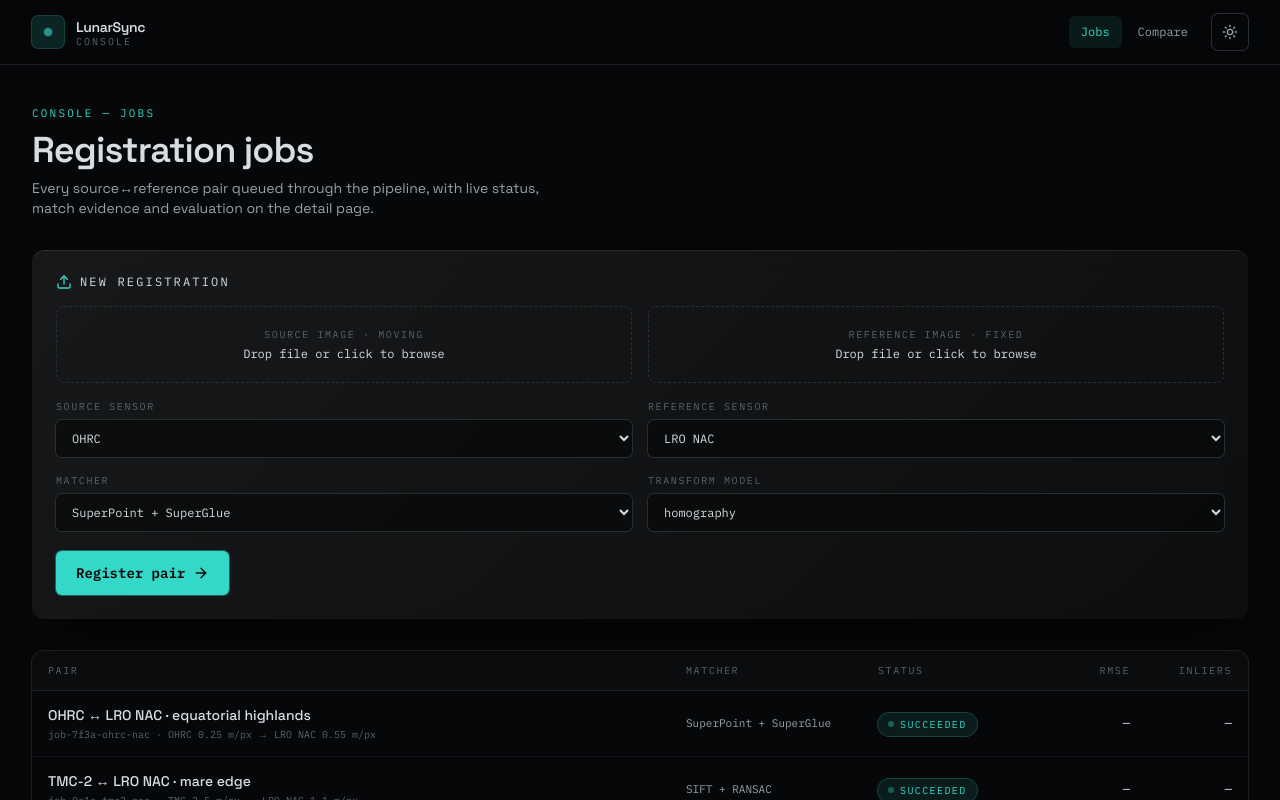
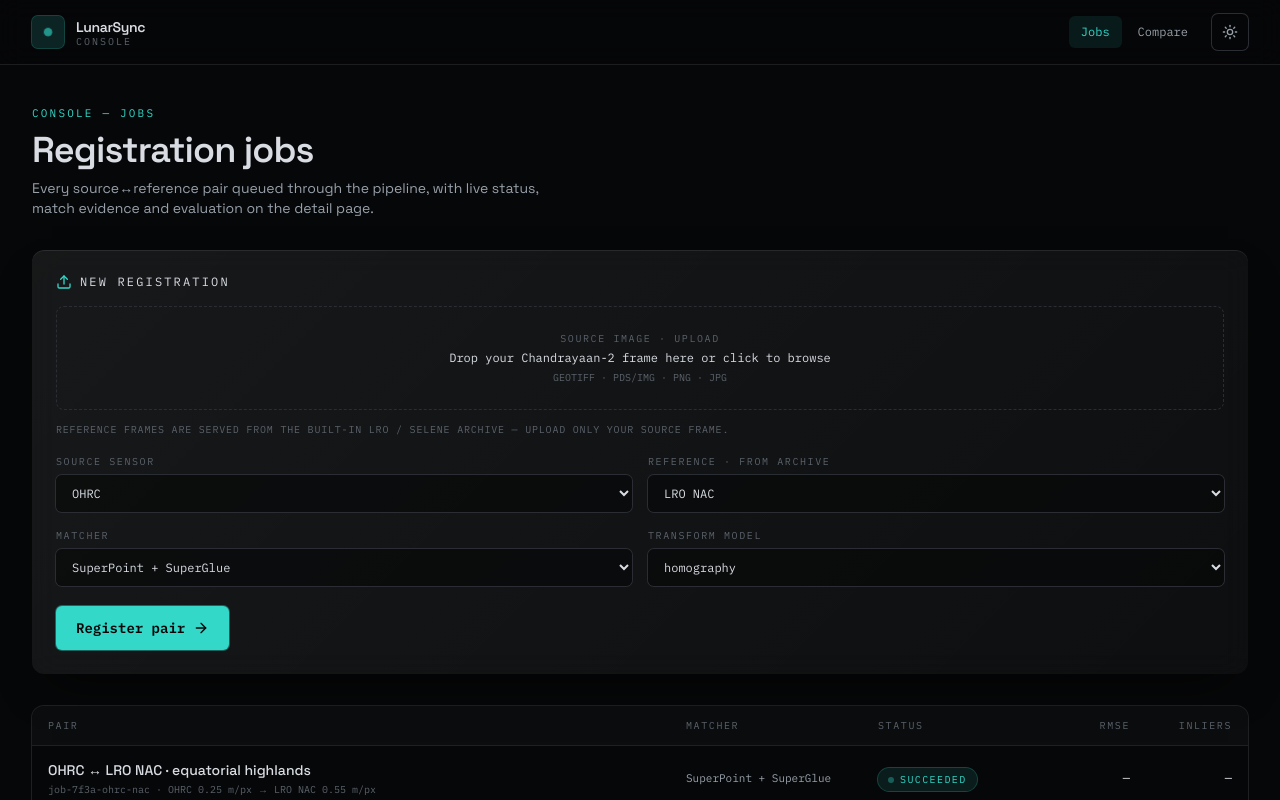
Before and after one commit to soumojit-D48/LunaMatch, a Next.js app in the folder frontend/: page /jobs in a window 1280 px wide. Shown: the top 800 px of the page. Built offline with nearby package versions, Linux system fonts and the light colour scheme.

Commit message:
feat: Refactor NewJobCard component to streamline file upload and enhance user instructions

```diff
--- a/frontend/app/jobs/JobsClient.tsx
+++ b/frontend/app/jobs/JobsClient.tsx
@@ -25,7 +25,6 @@ const inputCls =
 
 function NewJobCard({ onCreated }: { onCreated: (id: string) => void }) {
   const [srcName, setSrcName] = useState("");
-  const [refName, setRefName] = useState("");
   const [source, setSource] = useState<(typeof SOURCES)[number]>("OHRC");
   const [reference, setReference] = useState<(typeof REFERENCES)[number]>("LRO NAC");
   const [matcher, setMatcher] = useState<MatcherType>("superpoint-superglue");
@@ -52,26 +51,22 @@ function NewJobCard({ onCreated }: { onCreated: (id: string) => void }) {
         <Upload className="size-4 text-signal" />
         <h2 className="font-mono text-xs tracking-[0.18em] text-bone">NEW REGISTRATION</h2>
       </div>
-      <div className="grid gap-4 sm:grid-cols-2">
-        {[
-          { label: "SOURCE IMAGE · MOVING", name: srcName, set: setSrcName, accept: ".tif,.tiff,.img,.png,.jpg" },
-          { label: "REFERENCE IMAGE · FIXED", name: refName, set: setRefName, accept: ".tif,.tiff,.img,.png,.jpg" },
-        ].map((f) => (
-          <label
-            key={f.label}
-            className="block cursor-pointer rounded-lg border border-dashed border-line p-5 text-center transition-colors hover:border-signal/60 hover:bg-signal/5"
-          >
-            <span className="mb-1 block font-mono text-[10px] tracking-[0.16em] text-ash">{f.label}</span>
-            <span className="block truncate font-mono text-xs text-bone">{f.name || "Drop file or click to browse"}</span>
-            <input type="file" accept={f.accept} className="hidden" onChange={(e) => f.set(e.target.files?.[0]?.name ?? "")} />
-          </label>
-        ))}
+      <label className="block cursor-pointer rounded-lg border border-dashed border-line p-6 text-center transition-colors hover:border-signal/60 hover:bg-signal/5">
+        <span className="mb-1 block font-mono text-[10px] tracking-[0.16em] text-ash">SOURCE IMAGE · UPLOAD</span>
+        <span className="block truncate font-mono text-xs text-bone">{srcName || "Drop your Chandrayaan-2 frame here or click to browse"}</span>
+        <span className="mt-1 block font-mono text-[10px] text-ash">GEOTIFF · PDS/IMG · PNG · JPG</span>
+        <input type="file" accept=".tif,.tiff,.img,.lbl,.png,.jpg" className="hidden" onChange={(e) => setSrcName(e.target.files?.[0]?.name ?? "")} />
+      </label>
+      <p className="mt-3 font-mono text-[10px] leading-relaxed tracking-[0.08em] text-ash">
+        REFERENCE FRAMES ARE SERVED FROM THE BUILT-IN LRO / SELENE ARCHIVE — UPLOAD ONLY YOUR SOURCE FRAME.
+      </p>
+      <div className="mt-4 grid gap-4 sm:grid-cols-2">
         <Field label="SOURCE SENSOR">
           <select value={source} onChange={(e) => setSource(e.target.value as typeof source)} className={inputCls}>
             {SOURCES.map((s) => <option key={s}>{s}</option>)}
           </select>
         </Field>
-        <Field label="REFERENCE SENSOR">
+        <Field label="REFERENCE · FROM ARCHIVE">
           <select value={reference} onChange={(e) => setReference(e.target.value as typeof reference)} className={inputCls}>
             {REFERENCES.map((s) => <option key={s}>{s}</option>)}
           </select>
```
